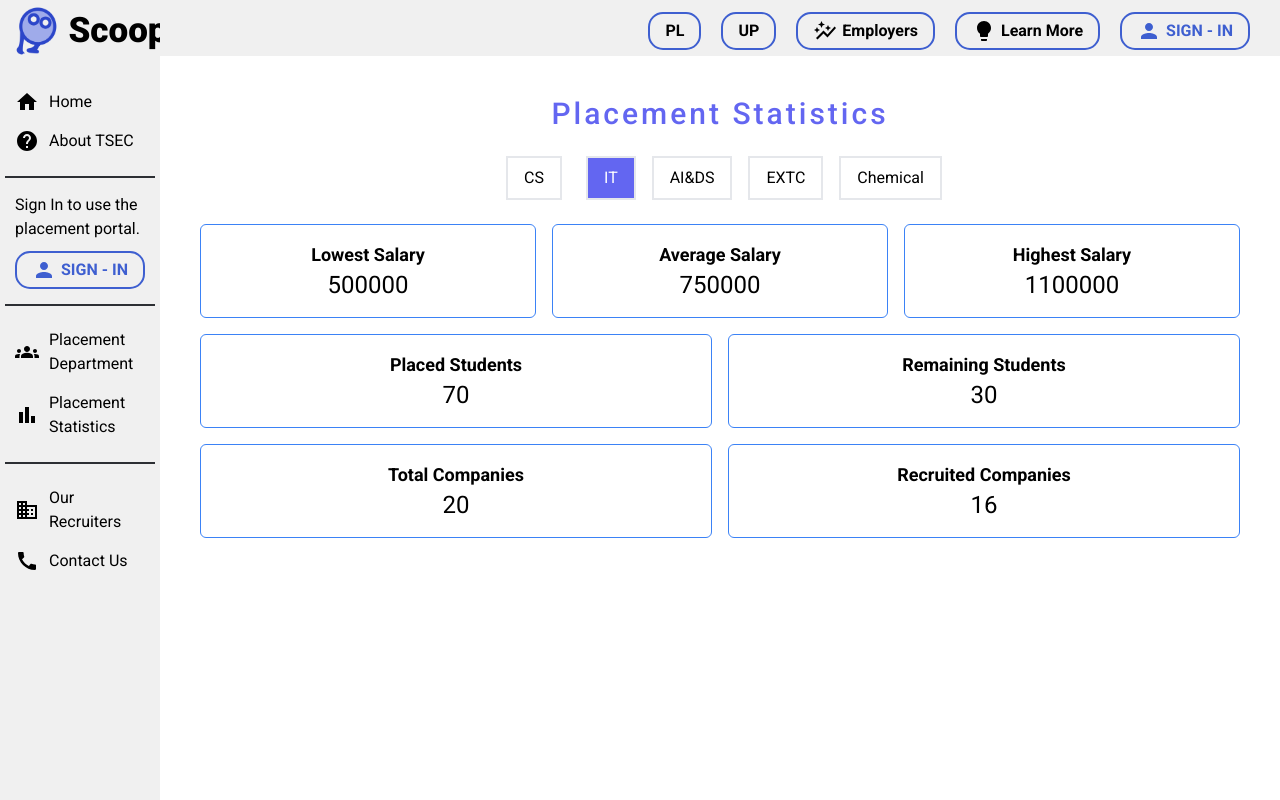
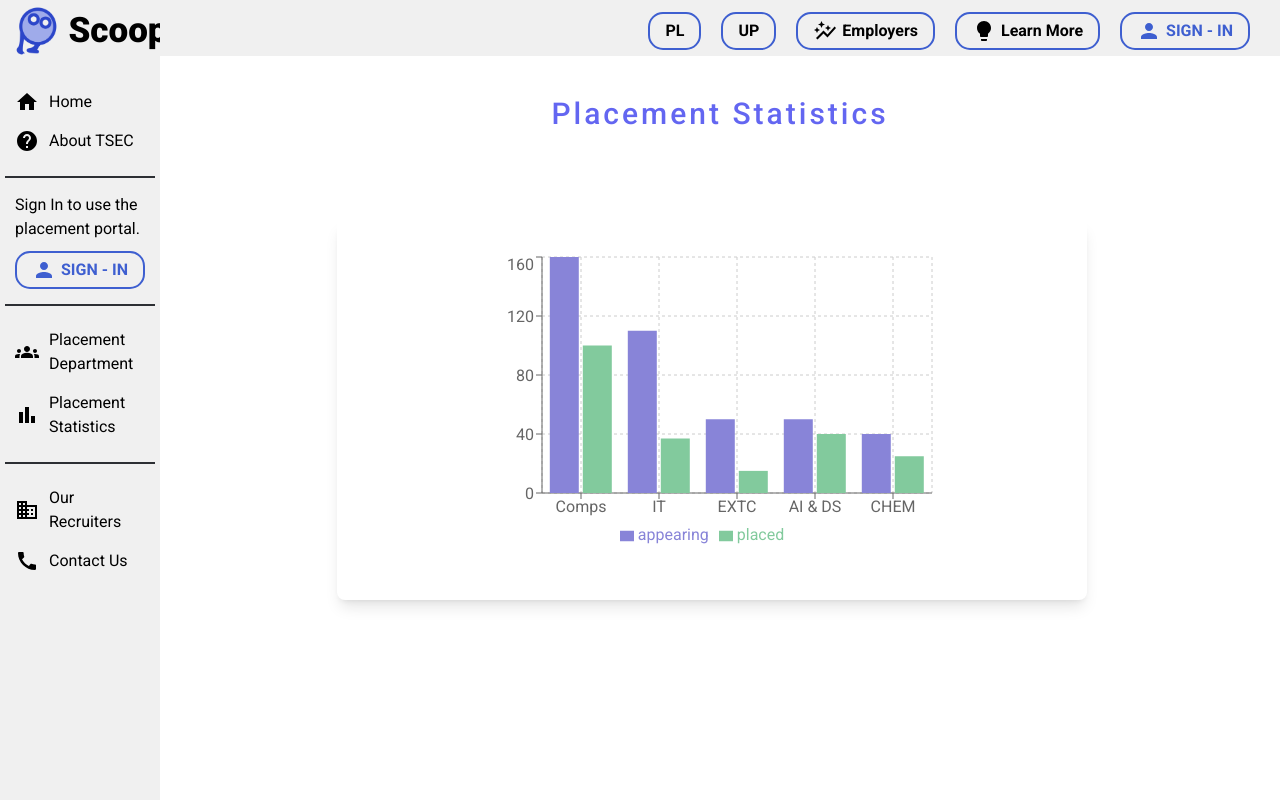
Before and after one commit to shreyanzjain/scoop-mern, a React (Vite) app in the folder frontend/: page / in a window 1280 px wide. Both pictures are taken after a click on the element "Placement Statistics". Built offline with nearby package versions, Linux system fonts and the light colour scheme.

Commit message:
Chart Structure in testimonial format of Placement Stats

```diff
--- a/frontend/src/components/landing/PlacementStats.jsx
+++ b/frontend/src/components/landing/PlacementStats.jsx
@@ -1,5 +1,6 @@
 import React, { useState, useEffect } from 'react';
-
+import Appearing_Placed from "../Placement/Analytics/Appearing_Placed";
+import Highest_Salary from "../Placement/Analytics/Highest_Salary";
 const PlacementStats = () => {
   const [selectedTab, setSelectedTab] = useState('IT');
   const [lowSalary, setLowSalary] = useState(0);
@@ -80,12 +81,97 @@ const PlacementStats = () => {
       }
     }, 30);
   };
+  const data1 = [
+    {
+      name: "Comps",
+      placed: 100,
+      appearing: 160,
+    },
+    {
+      name: "IT",
+      placed: 37,
+      appearing: 110,
+    },
+    {
+      name: "EXTC",
+      placed: 15,
+      appearing: 50,
+    },
+    {
+      name: "AI & DS",
+      placed: 40,
+      appearing: 50,
+    },
+    {
+      name: "CHEM",
+      placed: 25,
+      appearing: 40,
+    },
+  ];
+
+const data3 = [
+  {
+    name: "Comps",
+    max_ctc: 24,
+  },
+  {
+    name: "IT",
+    max_ctc: 19.75,
+  },
+  {
+    name: "EXTC",
+    max_ctc: 19.75,
+  },
+  {
+    name: "AI & DS",
+    max_ctc: 19.43,
+  },
+  {
+    name: "CHEM",
+    max_ctc: 8,
+  },
+];
+  const testimonials = [
+    {
+      id: 1,
+      content: (
+        <>
+          <p>
+          </p>
+          <Appearing_Placed data={data1} /> {/* Include your chart component */}
+        </>
+      )
+    },
+    {
+      id: 2,
+      content: (
+        <>
+          <p>
+          </p>
+          <Highest_Salary data={data3} />
+        </>
+      )
+    },
+
+    // Add more testimonials as needed
+  ];
+
+  const [currentTestimonialIndex, setCurrentTestimonialIndex] = useState(0);
 
   useEffect(() => {
 
     updateSalaries(selectedTab); // Initial animation when the component mounts
+
   }, [selectedTab]);
+  useEffect(()=>{
+    const intervalId = setInterval(() => {
+      setCurrentTestimonialIndex((prevIndex) =>
+        prevIndex === testimonials.length - 1 ? 0 : prevIndex + 1
+      );
+    }, 5000); // Change interval time as needed (in milliseconds)
 
+    return () => clearInterval(intervalId);
+  }, [testimonials.length]);
   const placementData = {
     IT: {
       lowSalary: 500000,
@@ -239,65 +325,11 @@ const PlacementStats = () => {
   return (
     <div>
       <h1 className="text-3xl text-indigo-500 tracking-widest font-medium title-font text-center mt-10 h-[1.25rem]">Placement Statistics</h1>
-      <div className="flex justify-center space-x-4 mt-10">
-        {/* Your tab buttons here */}
-        <button
-          className={`p-2 px-4 border-2 border-gray-200 cursor-pointer ${
-            selectedTab === 'CS'
-            ? 'bg-indigo-500 text-white'
-            : 'hover:bg-gray-200'
-          } mx-2`}
-          onClick={() => handleTabChange('CS')}
-        >
-          CS
-        </button>
-        <button
-          className={`p-2 px-4 border-2 border-gray-200 cursor-pointer ${
-            selectedTab === 'IT'
-            ? 'bg-indigo-500 text-white'
-            : 'hover:bg-gray-200'
-          } mx-2`}
-          onClick={() => handleTabChange('IT')}
-        >
-          IT
-        </button>
-        <button
-          className={`p-2 px-4 border-2 border-gray-200 cursor-pointer ${
-            selectedTab === 'AI&DS'
-              ? 'bg-indigo-500 text-white'
-              : 'hover:bg-gray-200'
-          } mx-2`}
-          onClick={() => handleTabChange('AI&DS')}
-        >
-          AI&DS
-        </button>
-        <button
-          className={`p-2 px-4 border-2 border-gray-200 cursor-pointer  ${
-            selectedTab === 'EXTC'
-            ? 'bg-indigo-500 text-white'
-            : 'hover:bg-gray-200'
-          } mx-2`}
-          onClick={() => handleTabChange('EXTC')}
-        >
-          EXTC
-        </button>
-        <button
-          className={`p-2 px-4 border-2 border-gray-200 cursor-pointer ${
-            selectedTab === 'Chemical'
-            ? 'bg-indigo-500 text-white'
-            : 'hover:bg-gray-200'
-          } mx-2`}
-          onClick={() => handleTabChange('Chemical')}
-        >
-          Chemical
-        </button>
-
-      </div>
 
       <div>
         <div>
           <br/>
-          <div className="flex space-x-4">
+          {/* <div className="flex space-x-4">
             <div className="flex-1 text-center bg-white p-4 border border-blue-500 rounded-md
         transition duration-300 ease-in-out hover:bg-indigo-500 hover:border-blue-500 hover:text-white ml-10">
               <div className="text-lg font-semibold">Lowest Salary</div>
@@ -313,32 +345,23 @@ const PlacementStats = () => {
               <div className="text-lg font-semibold">Highest Salary</div>
               <div className="text-2xl">{Math.round(highSalary)}</div>
             </div>
-          </div>
-        <div className="flex space-x-4 mt-4">
-          <div className="flex-1 text-center bg-white p-4 border border-blue-500 rounded-md
-        transition duration-300 ease-in-out hover:bg-indigo-500 hover:border-blue-500 hover:text-white ml-10">
-          <div className="text-lg font-semibold">Placed Students</div>
-          <div className="text-2xl">{placedStudents}</div>
+          </div> */}
+          <div className="flex justify-center">
+      {testimonials.map((testimonial, index) => (
+        <div
+          key={testimonial.id}
+          className={`${
+            index === currentTestimonialIndex ? 'block' : 'hidden'
+          } bg-white-100 p-8 rounded-lg shadow-lg mr-4 mt-20`}
+          style={{width:'750px'}}
+        >
+
+          <center><p className="text-white-700 mb-4">{testimonial.content}</p></center>
+
         </div>
-        <div className="flex-1 text-center bg-white p-4 border border-blue-500 rounded-md
-        transition duration-300 ease-in-out hover:bg-indigo-500 hover:border-blue-500 hover:text-white mr-4" style={{ marginRight: '40px' }}>
-          <div className="text-lg font-semibold">Remaining Students</div>
-          <div className="text-2xl">{remainingStudents}</div>
-        </div>
-      </div>
+      ))}
+    </div>
 
-      <div className="flex space-x-4 mt-4">
-      <div className="flex-1 text-center bg-white p-4 border border-blue-500 rounded-md
-        transition duration-300 ease-in-out hover:bg-indigo-500 hover:border-blue-500 hover:text-white ml-10">
-          <div className="text-lg font-semibold">Total Companies</div>
-          <div className="text-2xl">{totalCompanies}</div>
-        </div>
-        <div className="flex-1 text-center bg-white p-4 border border-blue-500 rounded-md
-        transition duration-300 ease-in-out hover:bg-indigo-500 hover:border-blue-500 hover:text-white mr-4" style={{ marginRight: '40px' }}>
-          <div className="text-lg font-semibold">Recruited Companies</div>
-          <div className="text-2xl">{recruitedCompanies}</div>
-        </div>
-      </div>
     </div>
   </div>
   </div>
```
